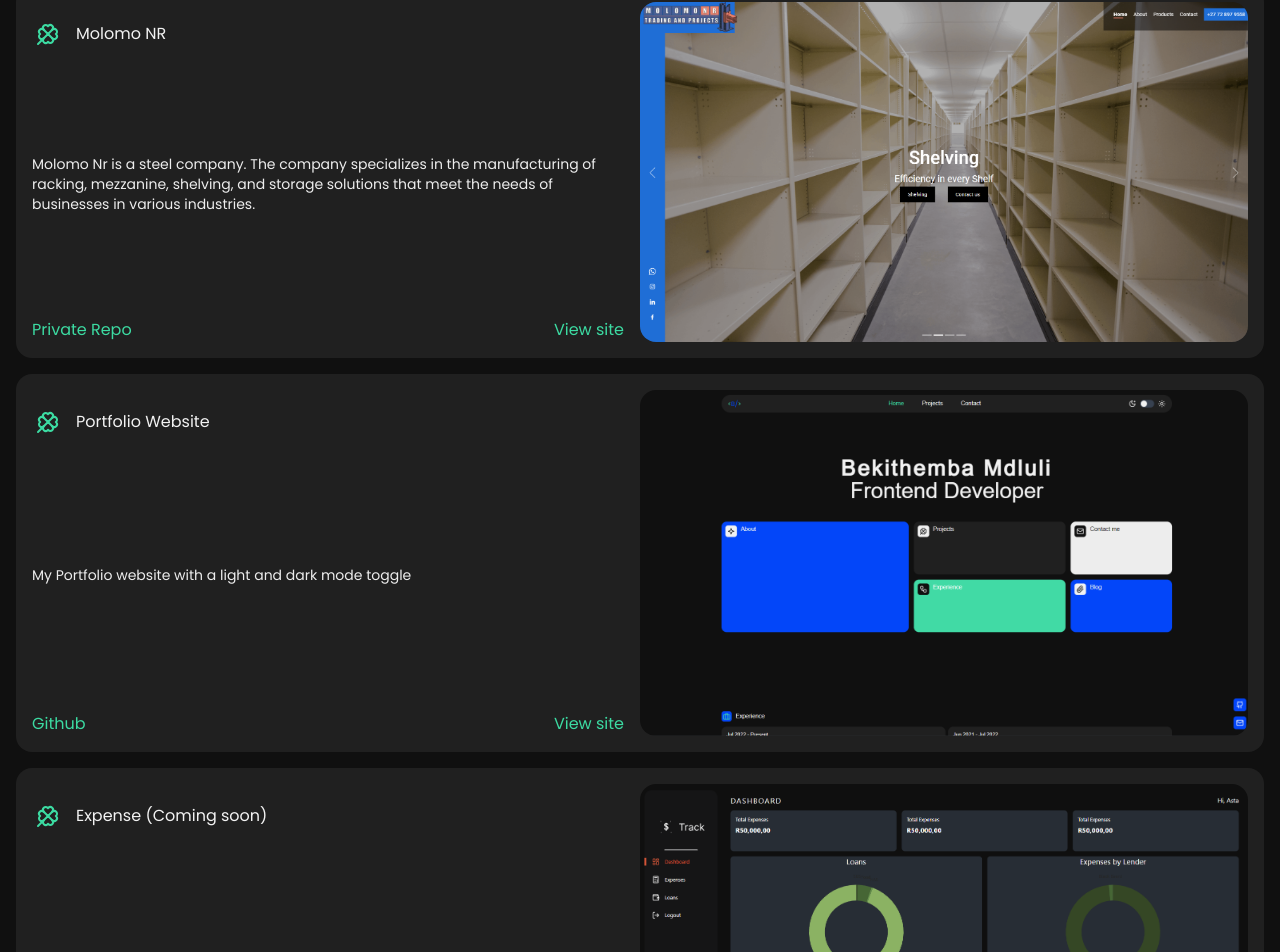
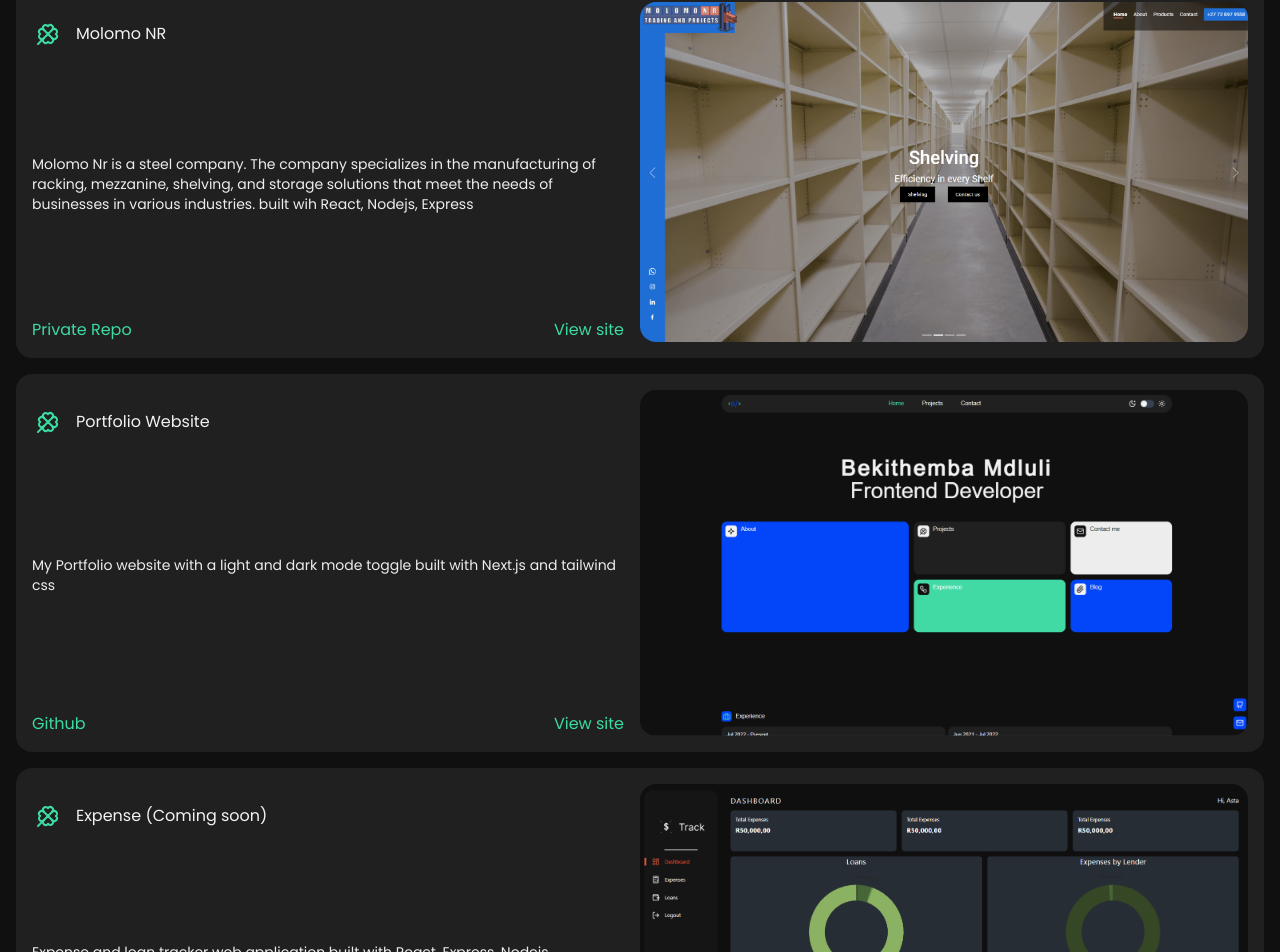
Before and after one commit to BMdluli/portfolio, a Next.js app: page / in a window 1280 px wide. Shown: the part 1678-2630 px from the top of the page. Built offline with nearby package versions, Linux system fonts and the light colour scheme.

Commit message:
add: new project

```diff
--- a/components/project-card.tsx
+++ b/components/project-card.tsx
@@ -10,6 +10,7 @@ interface ProjectCardProps {
   repo: string;
   live: string;
   image: string;
+  second: string;
 }
 
 const ProjectCard: React.FC<ProjectCardProps> = ({
@@ -18,6 +19,7 @@ const ProjectCard: React.FC<ProjectCardProps> = ({
   repo,
   live,
   image,
+  second,
 }) => {
   return (
     <div className="bg-light-gray dark:bg-dark-gray p-4 rounded-2xl md:flex md:flex-row-reverse gap-4">
@@ -50,7 +52,8 @@ const ProjectCard: React.FC<ProjectCardProps> = ({
             className={cn(repo === "" ? "cursor-not-allowed" : "")}
           >
             {repo === "" ? "Private Repo" : "Github"}
-          </Link>
+          </Link>{" "}
+          {second && <Link href={second}>Backend</Link>}
           <Link
             href={live}
             className={cn(live === "" ? "cursor-not-allowed" : "")}
--- a/components/projects.tsx
+++ b/components/projects.tsx
@@ -27,6 +27,7 @@ const Projects = () => {
             repo={project.repo}
             live={project.live}
             image={project.image}
+            second={project.second}
           />
         ))}
       </div>
--- a/public/data/projects.tsx
+++ b/public/data/projects.tsx
@@ -2,25 +2,28 @@ const projects = [
   {
     id: 0,
     title: "Molomo NR",
-    text: "Molomo Nr is a steel company. The company specializes in the manufacturing of racking, mezzanine, shelving, and storage solutions that meet the needs of businesses in various industries.",
+    text: "Molomo Nr is a steel company. The company specializes in the manufacturing of racking, mezzanine, shelving, and storage solutions that meet the needs of businesses in various industries. built wih React, Nodejs, Express",
     repo: "",
     live: "https://molomonr.co.za",
+    second: "",
     image: "/molomonr.png",
   },
   {
     id: 1,
     title: "Portfolio Website",
-    text: "My Portfolio website with a light and dark mode toggle",
+    text: "My Portfolio website with a light and dark mode toggle built with Next.js and tailwind css",
     repo: "https://github.com/PutTheTrust/portfolio.git",
     live: "https://bekithembamdluli.com",
+    second: "",
     image: "/portfolio.png",
   },
   {
     id: 2,
     title: "Expense (Coming soon)",
-    text: "This web app allows me to track my expenses and who owes me money.",
-    repo: "",
-    live: "",
+    text: "Expense and loan tracker web application built with React, Express, Nodejs, MongoDB, and shadcn ui components",
+    repo: "https://github.com/PutTheTrust/expense-frontend",
+    second: "https://github.com/PutTheTrust/expense-backend",
+    live: "https://expense-backend-beta.vercel.app/",
     image: "/expense.png",
   },
 ];
```
Also changed, not shown: 1 other file (tests, documents, lock files or other folders).
